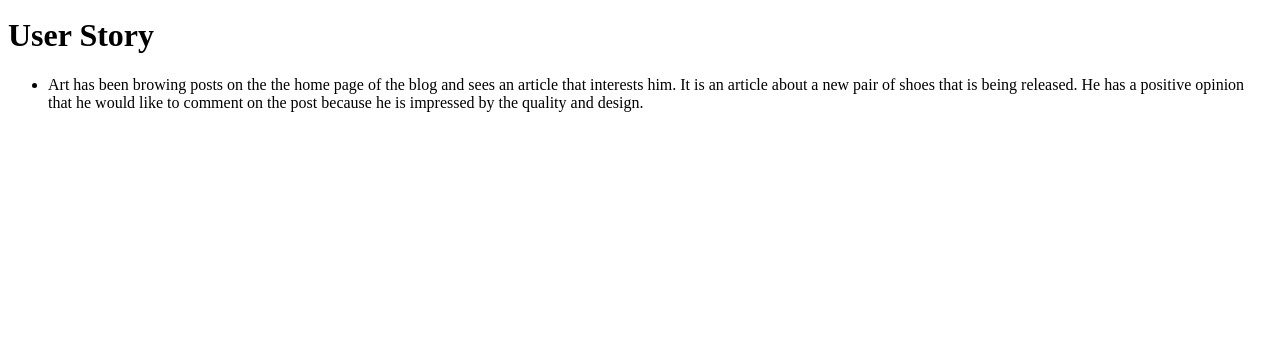
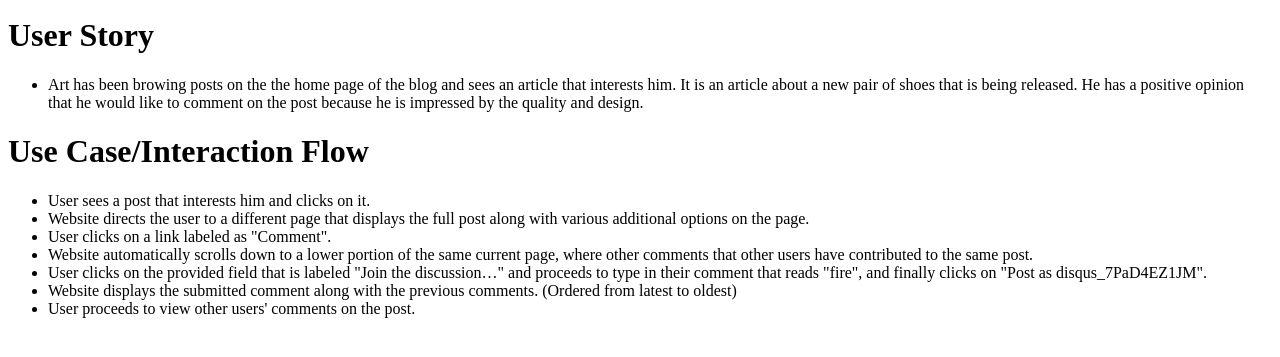
Before and after one commit to G-Cordova/data-design, a PHP site: page / in a window 1280 px wide. Shown: the part 293-650 px from the top of the page. Run offline with PHP 8.4, Linux system fonts and the light colour scheme.

Commit message:
created Use Case/Interaction Flow

```diff
--- a/index.php
+++ b/index.php
@@ -25,5 +25,17 @@
 				<li>Art has been browing posts on the the home page of the blog and sees an article that interests him. It is an article about a new pair of shoes that is being released. He has a positive opinion that he would like to comment on the post because he is impressed by the quality and design.</li>
 			</ul>
 		</div>
+		<div>
+			<h1>Use Case/Interaction Flow</h1>
+			<ul>
+				<li>User sees a post that interests him and clicks on it.</li>
+				<li>Website directs the user to a different page that displays the full post along with various additional options on the page.</li>
+				<li>User clicks on a link labeled as  "Comment".</li>
+				<li>Website automatically scrolls down to a lower portion of the same current page, where other comments that other users have contributed to the same post.</li>
+				<li>User clicks on the provided field that is labeled "Join the discussion…" and proceeds to type in their comment that reads "fire", and finally clicks on "Post as disqus_7PaD4EZ1JM".</li>
+				<li>Website displays the submitted comment along with the previous comments. (Ordered from latest to oldest)</li>
+				<li>User proceeds to view other users' comments on the post.</li>
+			</ul>
+		</div>
 	</body>
 </html>
```
